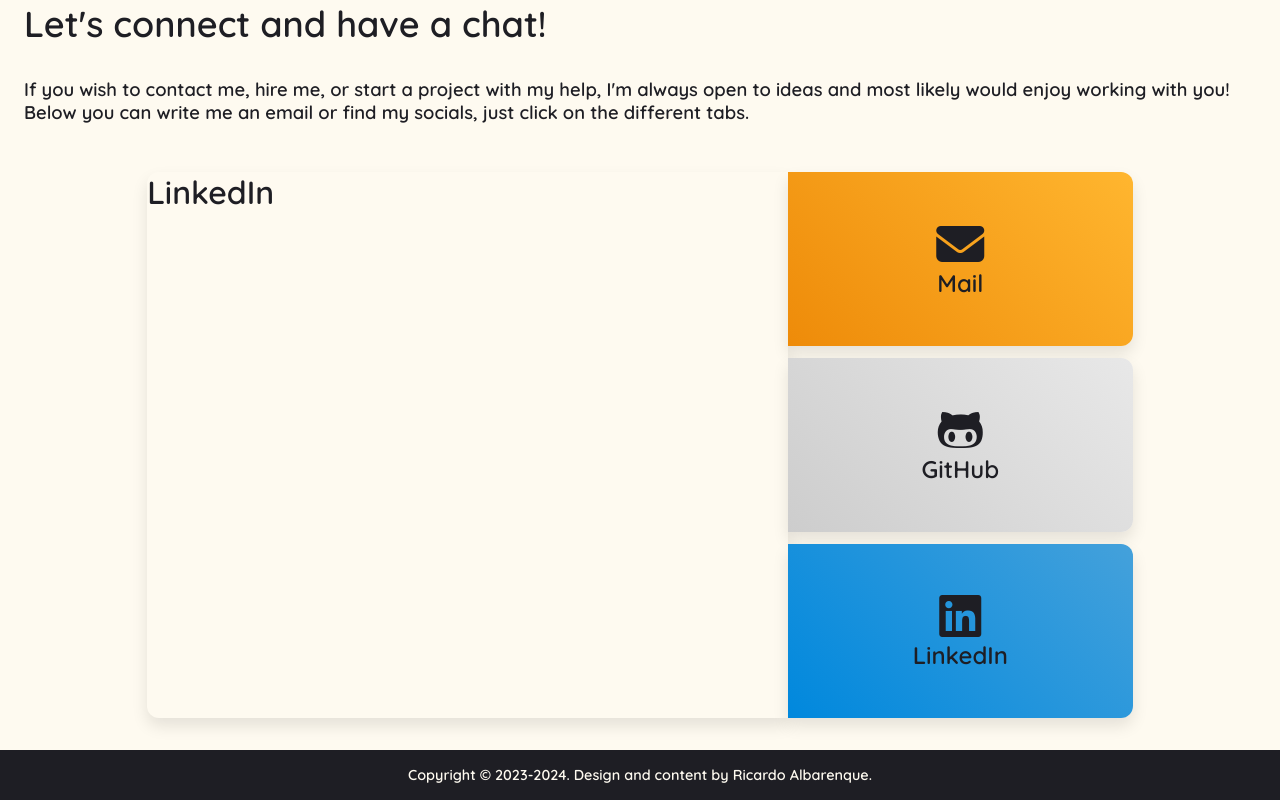
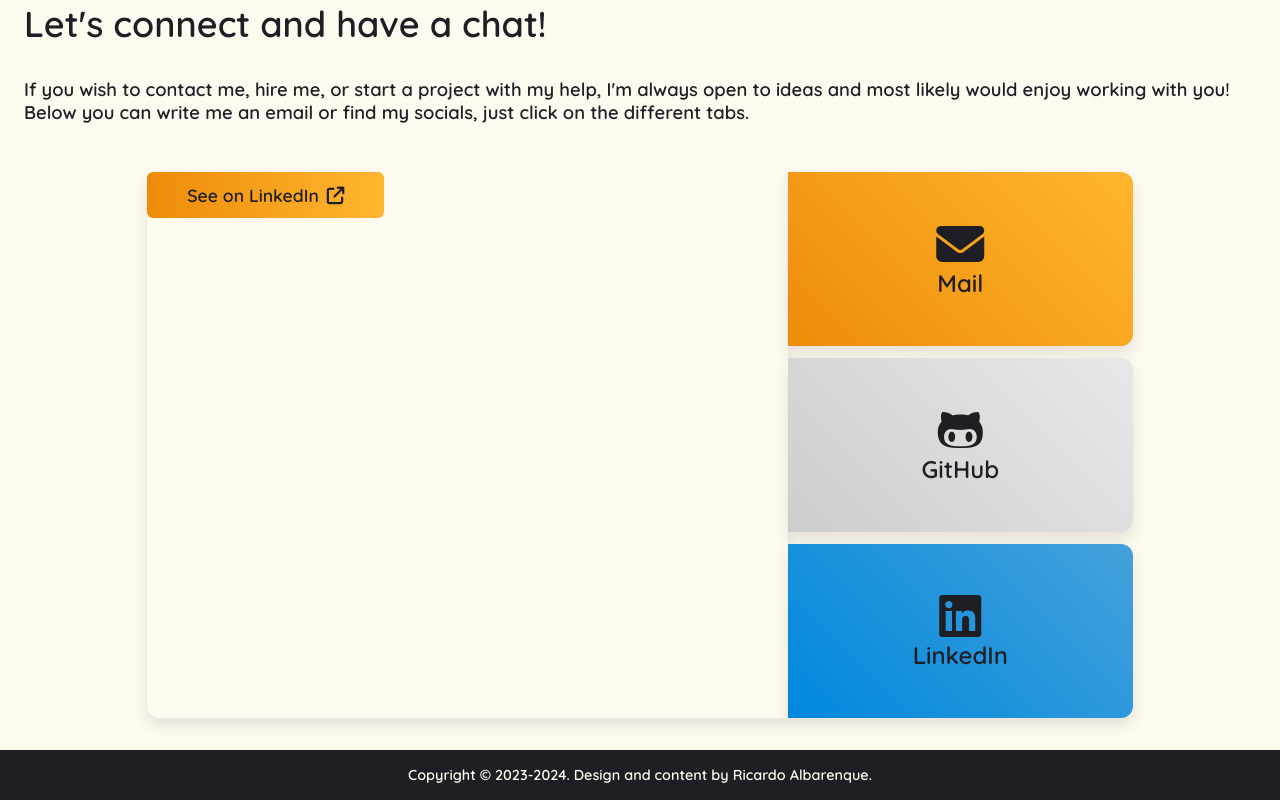
Before and after one commit to ricocatford/personal-website, a React (Vite) app: page / in a window 1280 px wide. Both pictures are taken after a click on the item "LinkedIn". Shown: the part 2683-3483 px from the top of the page. Built offline with nearby package versions, Linux system fonts and the light colour scheme.

Commit message:
feat(resumes): upload new resumes

```diff
--- a/src/components/contact/Contact.jsx
+++ b/src/components/contact/Contact.jsx
@@ -5,6 +5,7 @@ import Form from "./Form";
 import GitHub from "./GitHub";
 
 import "../../assets/css/Contact.css";
+import LinkedIn from "./LinkedIn";
 
 export default function Contact() {
     const { texts } = useContext(LanguageContext);
@@ -14,7 +15,7 @@ export default function Contact() {
     const activeTabSelector = {
         mail: <Form />,
         github: <GitHub />,
-        linkedin: <h1>LinkedIn</h1>,
+        linkedin: <LinkedIn />,
     };
 
     return (
--- a/src/components/contact/GitHub.jsx
+++ b/src/components/contact/GitHub.jsx
@@ -1,4 +1,7 @@
 import { Link } from "react-router-dom";
+import { useContext } from "react";
+
+import LanguageContext from "../../context/LanguageContext";
 
 import useGithubStats from "react-github-user-stats";
 
@@ -6,6 +9,7 @@ import { formatDate } from "../../functions/formatDate";
 import LoadingSpinner from "../template/LoadingSpinner";
 
 export default function GitHub() {
+    const { texts } = useContext(LanguageContext);
     const { error, loading, userData } = useGithubStats("ricocatford");
 
     if (loading || !userData) return <LoadingSpinner />;
@@ -68,7 +72,7 @@ export default function GitHub() {
                     target="_blank"
                     className="btn btn--primary"
                 >
-                    See on GitHub
+                    {texts.contact.github.link}
                     <i className="fa-solid fa-arrow-up-right-from-square btn__icon" />
                 </Link>
             </div>
--- /dev/null
+++ b/src/components/contact/LinkedIn.jsx
@@ -0,0 +1,21 @@
+import { Link } from "react-router-dom";
+import { useContext } from "react";
+
+import LanguageContext from "../../context/LanguageContext";
+
+export default function LinkedIn() {
+    const { texts } = useContext(LanguageContext);
+
+    return (
+        <div className="flex align-center justify-between">
+            <Link
+                to="https://linkedin.com/in/ricardo-albarenque"
+                target="_blank"
+                className="btn btn--primary"
+            >
+                {texts.contact.linkedin.link}
+                <i className="fa-solid fa-arrow-up-right-from-square btn__icon" />
+            </Link>
+        </div>
+    );
+}
--- a/src/data/skills.json
+++ b/src/data/skills.json
@@ -84,7 +84,8 @@
             "BEM",
             "Hexagonal Architecture",
             "OOP",
-            "ORM"
+            "ORM",
+            "Scrum"
         ]
     }
 ]
--- a/src/data/translations.json
+++ b/src/data/translations.json
@@ -88,6 +88,12 @@
                 "message": "Message",
                 "confirmation": "Thank you very much for getting in touch. I will reply as soon as possible!",
                 "submit": "Submit"
+            },
+            "github": {
+                "link": "See on GitHub"
+            },
+            "linkedin": {
+                "link": "See on LinkedIn"
             }
         },
         "about": {
@@ -196,6 +202,12 @@
                 "message": "Mensaje",
                 "confirmation": "Muchas gracias por contactarme. ¡Contestaré lo antes posible!",
                 "submit": "Enviar"
+            },
+            "github": {
+                "link": "Ver en GitHub"
+            },
+            "linkedin": {
+                "link": "Ver en LinkedIn"
             }
         },
         "about": {
```
Also changed, not shown: 2 other files (tests, documents, lock files or other folders).
